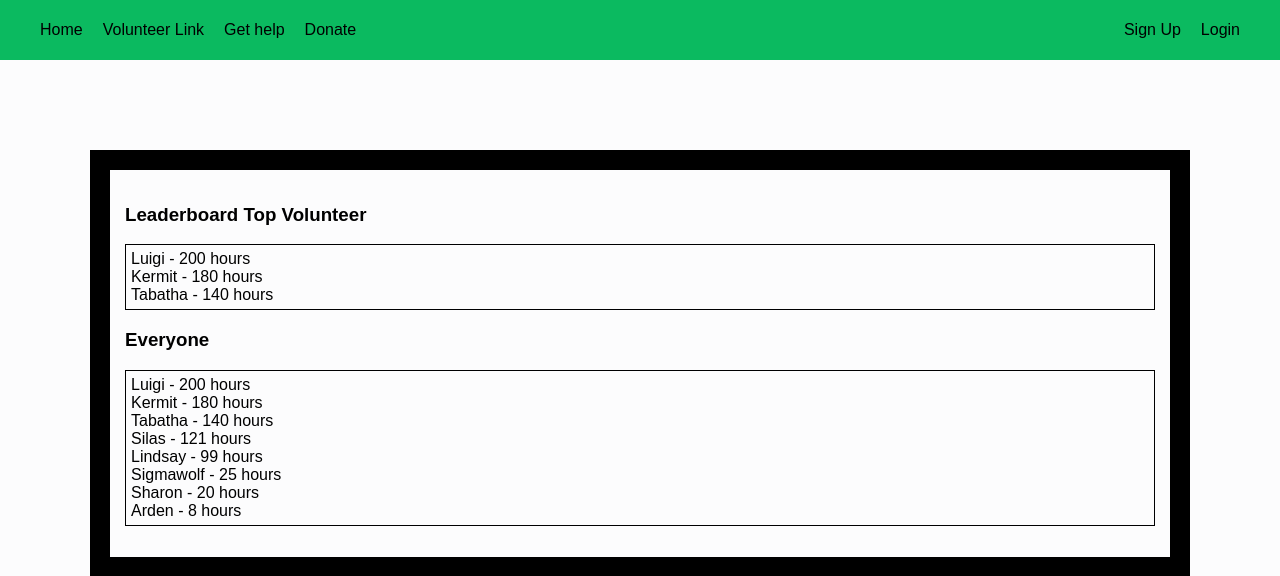
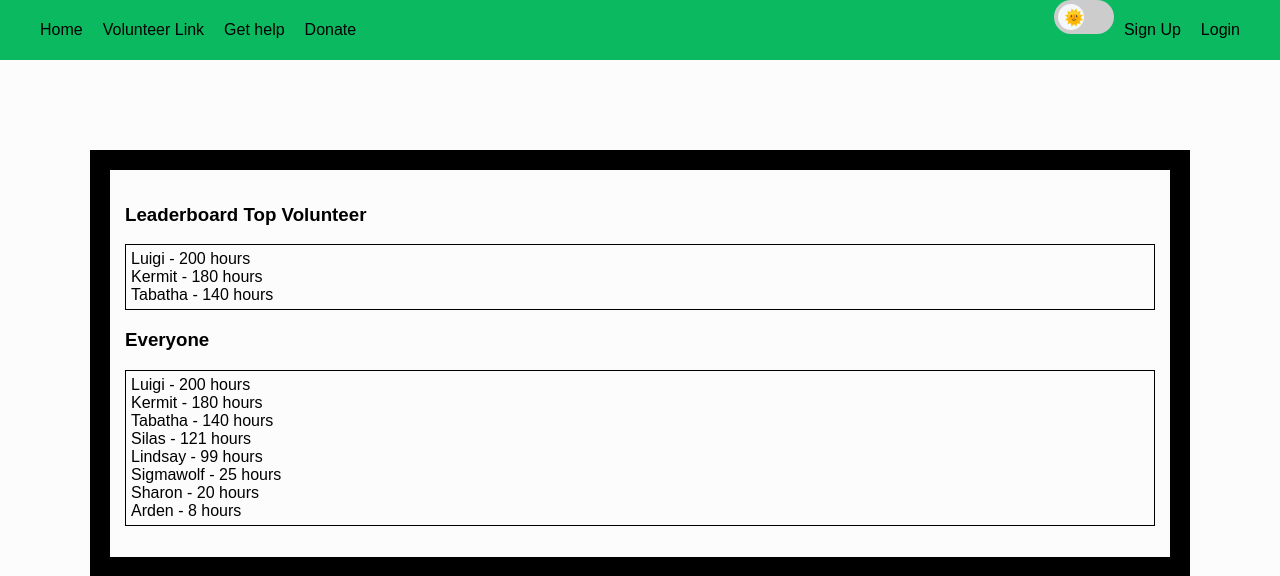
Before and after one commit to ghareva/Volunteer_Web, a PHP site: page /CAP3104_modifying_github_code/index.php in a window 1280 px wide. Shown: the top 576 px of the page. Run offline with PHP 8.4, Linux system fonts and the light colour scheme; data comes from the database, SQL or seed files in the repository.

Commit message:
Add files via upload

```diff
--- a/CAP3104_modifying_github_code/General_style_sheet.css
+++ b/CAP3104_modifying_github_code/General_style_sheet.css
@@ -6,6 +6,7 @@
   --dark-green: #066836;
   --dark-green-lighter: #088745;
   --text-black: #000000;
+  --dark-background: #191c1d;
 }
 
 
@@ -36,7 +37,7 @@ body.dark-mode nav td:hover{
 }
 
 body.dark-mode {
-  background-color: var(--white-darker);
+  background-color: var(--dark-background);
   color: var(--white);
 }
 
@@ -131,10 +132,9 @@ nav a{
   }
 
 
-
 button {
   background-color: #007BFF;
-  color: white;
+  color: var(--dark-background);
   border: none;
   padding: 10px 20px;
   font-size: 16px;
@@ -182,13 +182,13 @@ button:hover {
   border-radius: 50%;
   left: 4px;
   bottom: 4px;
-  background-color: white;
+  background-color:var(--white-darker);
   transition: 0.4s;
 }
 
 /* When the checkbox is checked, move the slider to the right */
 input:checked + .slider {
-  background-color: #4CAF50;
+  background-color:var(--white-darker);
 }
 
 input:checked + .slider:before {
@@ -197,17 +197,22 @@ input:checked + .slider:before {
 
 /* Add labels to represent dark and light modes */
 .slider:after {
-  content: '🌙'; /* dark mode icon */
+  content: '🌞'; /* dark mode icon */
   position: absolute;
   top: 50%;
   left: 10px;
   transform: translateY(-50%);
   font-size: 16px;
-  color: #fff;
+  color: var(--dark-background);
 }
 
 input:checked + .slider:after {
-  content: '🌞'; /* light mode icon */
+  content: '🌙'; /* light mode icon */
   left: auto;
   right: 10px;
 }
+
+body.dark-mode {
+  background-color: var(--dark-background);
+  color: var(--white); /* This line can stay as it is, ensuring the text is white in dark mode */
+}
--- a/CAP3104_modifying_github_code/header.php
+++ b/CAP3104_modifying_github_code/header.php
@@ -78,6 +78,14 @@ session_start();
             </tr>
             </tbody>
         </table>
-
+        <div class="dark-mode-container">
+      <label class="switch">
+        <input type="checkbox" id="darkModeToggle">
+        <span class="slider"></span>
+      </label>
+    </div>
     </div>
 </nav>
+
+<script src="script.js"></script>
+</html>
```
Also changed, not shown: CAP3104_modifying_github_code/Actual_Home_Page.html (line endings or trailing spaces), CAP3104_modifying_github_code/README.md (added), CAP3104_modifying_github_code/script.js (line endings or trailing spaces), 1 other file.
